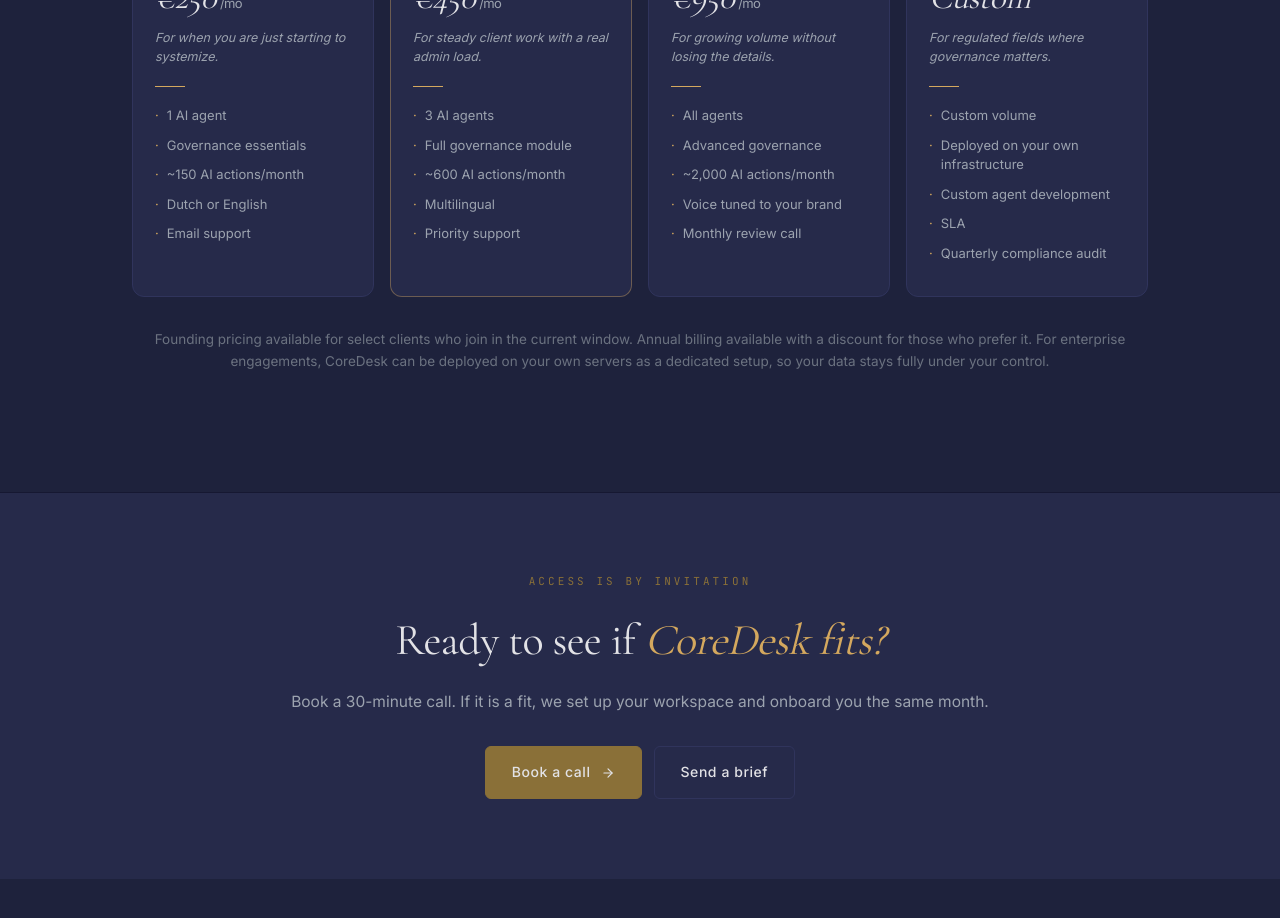
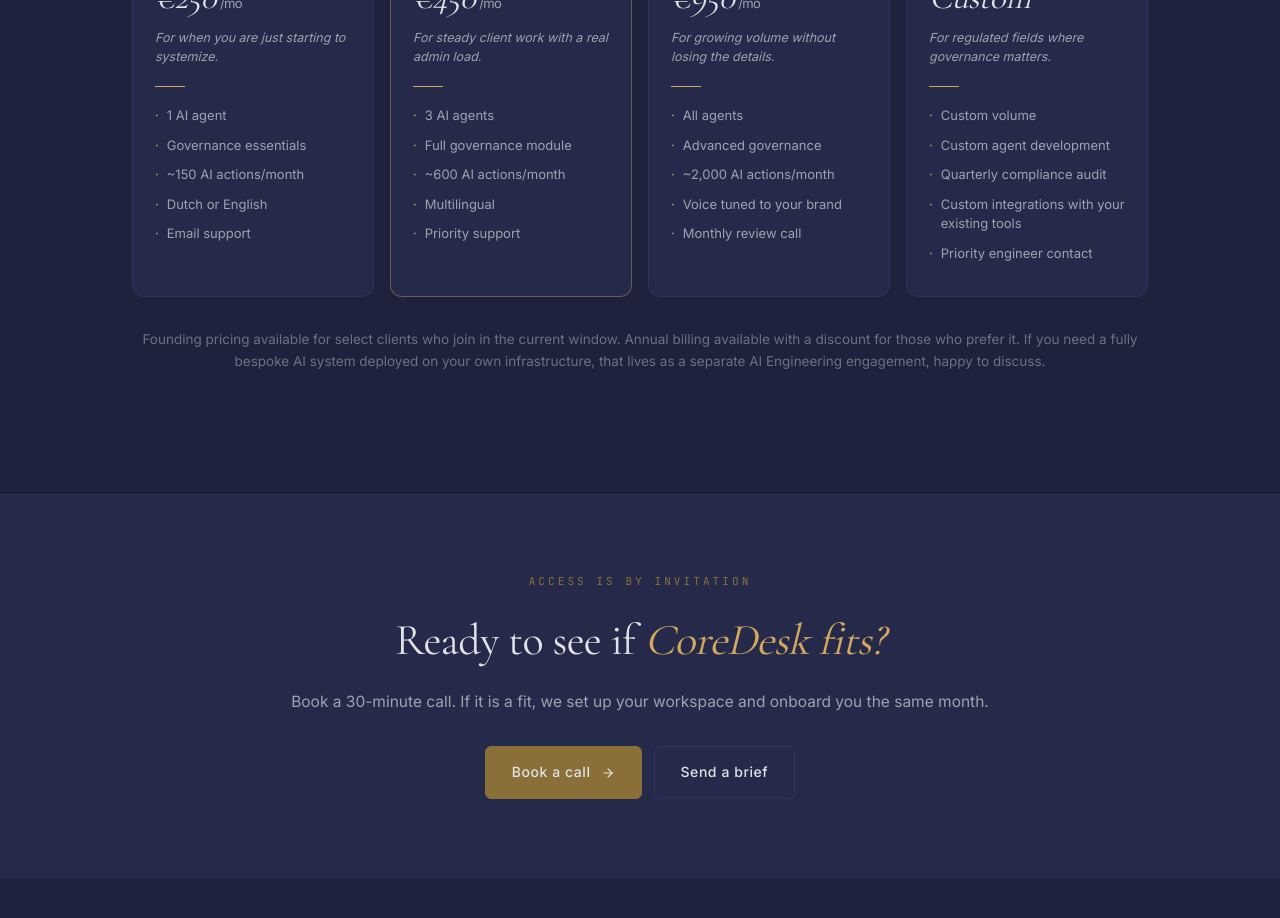
Before and after one commit to hc-core-tech/hccoretech-site, a Next.js app: page /coredesk in a window 1280 px wide. Shown: the part 4240-5158 px from the top of the page. Built offline with nearby package versions, Linux system fonts and the light colour scheme.

Commit message:
coredesk: enterprise tier — honest features (drop SLA + self-host, add integrations + priority contact), pricing note points custom deployments to AI Engineering

```diff
--- a/app/coredesk/page.tsx
+++ b/app/coredesk/page.tsx
@@ -506,7 +506,7 @@
             { name: 'Starter',    price: '€250',  unit: '/mo', forWho: 'For when you are just starting to systemize.',           features: ['1 AI agent', 'Governance essentials', '~150 AI actions/month', 'Dutch or English', 'Email support'] },
             { name: 'Basis',      price: '€450',  unit: '/mo', forWho: 'For steady client work with a real admin load.',        features: ['3 AI agents', 'Full governance module', '~600 AI actions/month', 'Multilingual', 'Priority support'] },
             { name: 'Pro',        price: '€950',  unit: '/mo', forWho: 'For growing volume without losing the details.',        features: ['All agents', 'Advanced governance', '~2,000 AI actions/month', 'Voice tuned to your brand', 'Monthly review call'] },
-            { name: 'Enterprise', price: 'Custom', unit: '',   forWho: 'For regulated fields where governance matters.',        features: ['Custom volume', 'Deployed on your own infrastructure', 'Custom agent development', 'SLA', 'Quarterly compliance audit'] },
+            { name: 'Enterprise', price: 'Custom', unit: '',   forWho: 'For regulated fields where governance matters.',        features: ['Custom volume', 'Custom agent development', 'Quarterly compliance audit', 'Custom integrations with your existing tools', 'Priority engineer contact'] },
           ].map((tier, i) => (
             <Reveal key={tier.name} delay={i * 80}>
               <div style={{
@@ -577,9 +577,9 @@
           }}>
             Founding pricing available for select clients who join in the current
             window. Annual billing available with a discount for those who prefer
-            it. For enterprise engagements, CoreDesk can be deployed on your own
-            servers as a dedicated setup, so your data stays fully under your
-            control.
+            it. If you need a fully bespoke AI system deployed on your own
+            infrastructure, that lives as a separate AI Engineering engagement,
+            happy to discuss.
           </p>
         </Reveal>
       </section>
```
